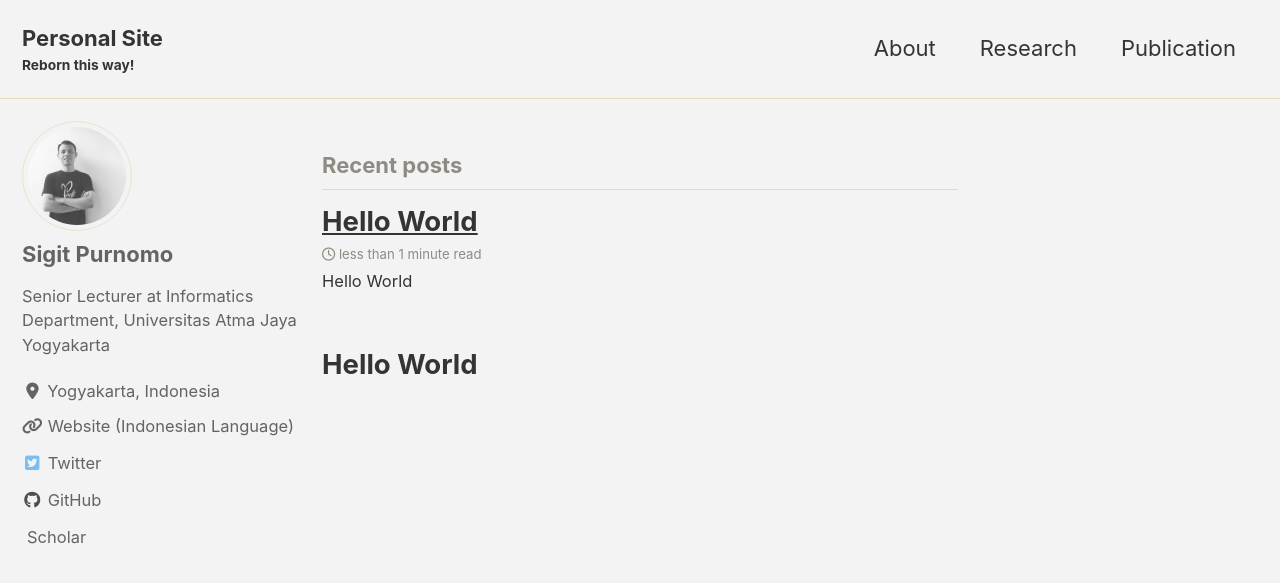
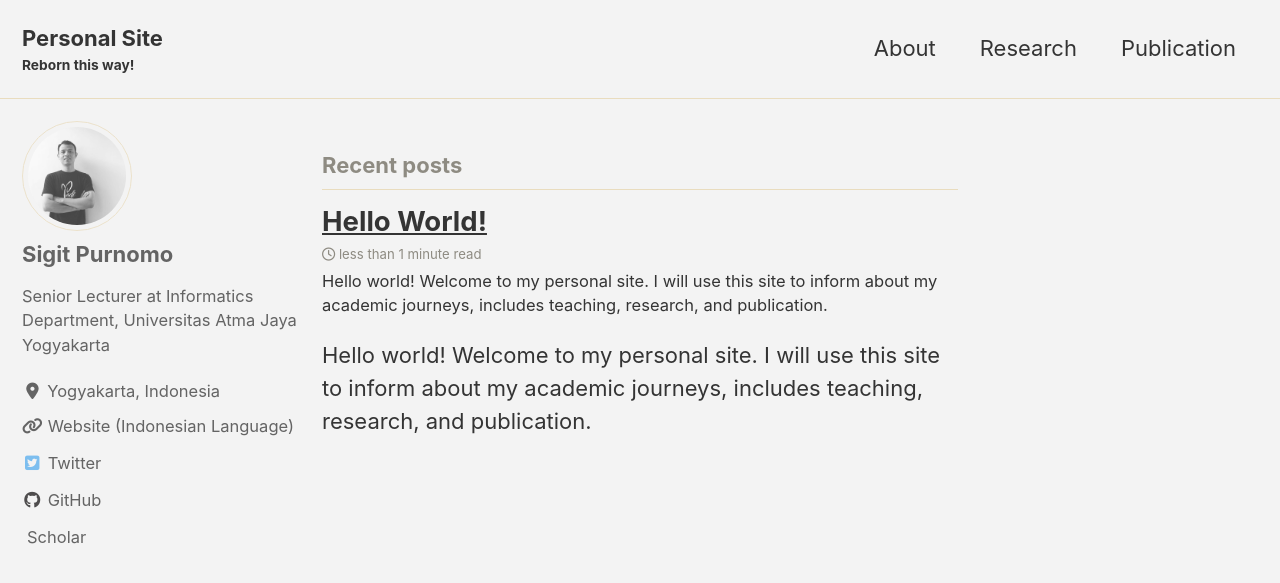
Before and after one commit to sigit-purnomo/sigit-purnomo.github.io, a Jekyll site: the page built from index.html, in a window 1280 px wide and 900 px high. Shown: the top 583 px of the window. Built offline with Jekyll 4.4.1, drawn with Linux system fonts in a browser that asks for light colours; cached includes are drawn as plain includes; nearby versions of some CDN libraries; the list of posts is cut into pages by our own code; a style sheet for code colours, icons or effects is not loaded.

Commit message:
Update 2020-04-23-hello-world.md

```diff
--- a/_posts/2020-04-23-hello-world.md
+++ b/_posts/2020-04-23-hello-world.md
@@ -1,4 +1,8 @@
-## Hello World
+---
+layout: post
+title:  "Hello World!"
+excerpt: "Hello world! Welcome to my personal site. I will use this site to inform about my academic journeys, includes teaching, research, and publication."
+---
 
 Hello world! Welcome to my personal site.
 
```
